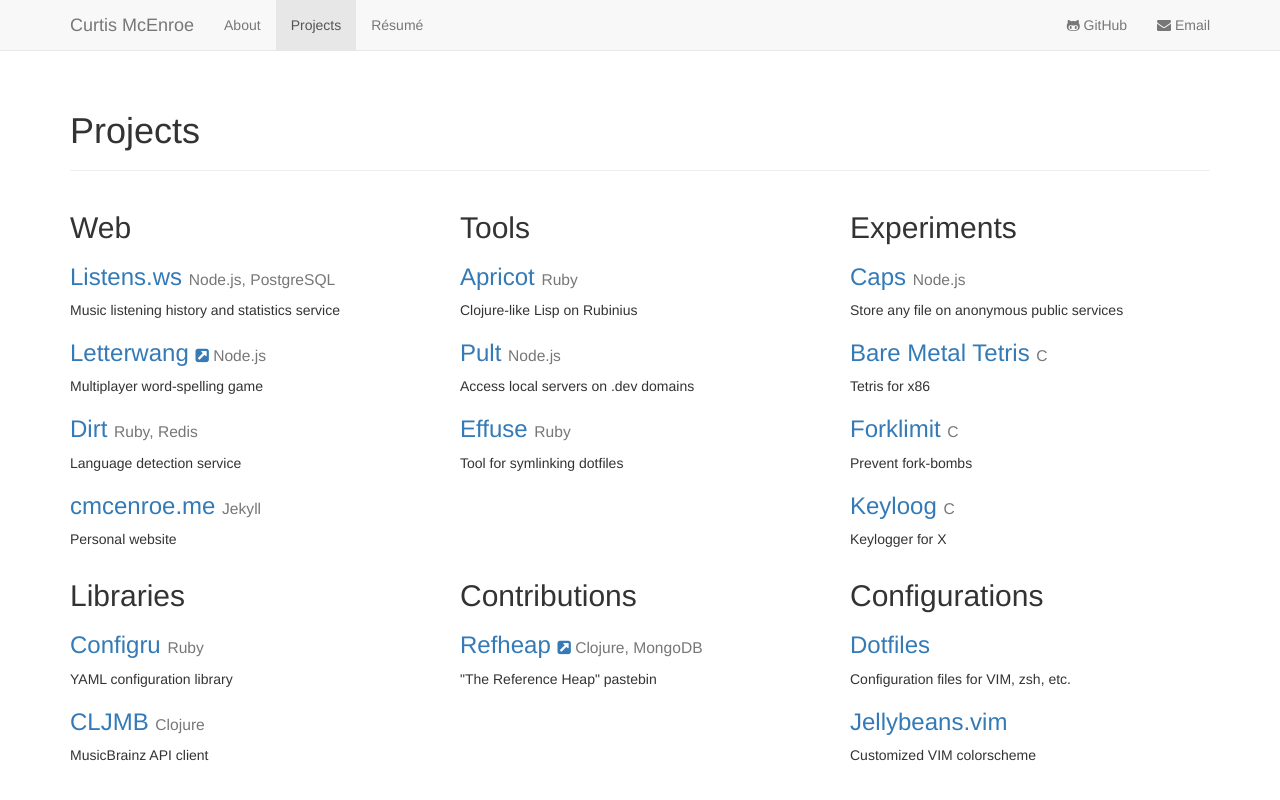
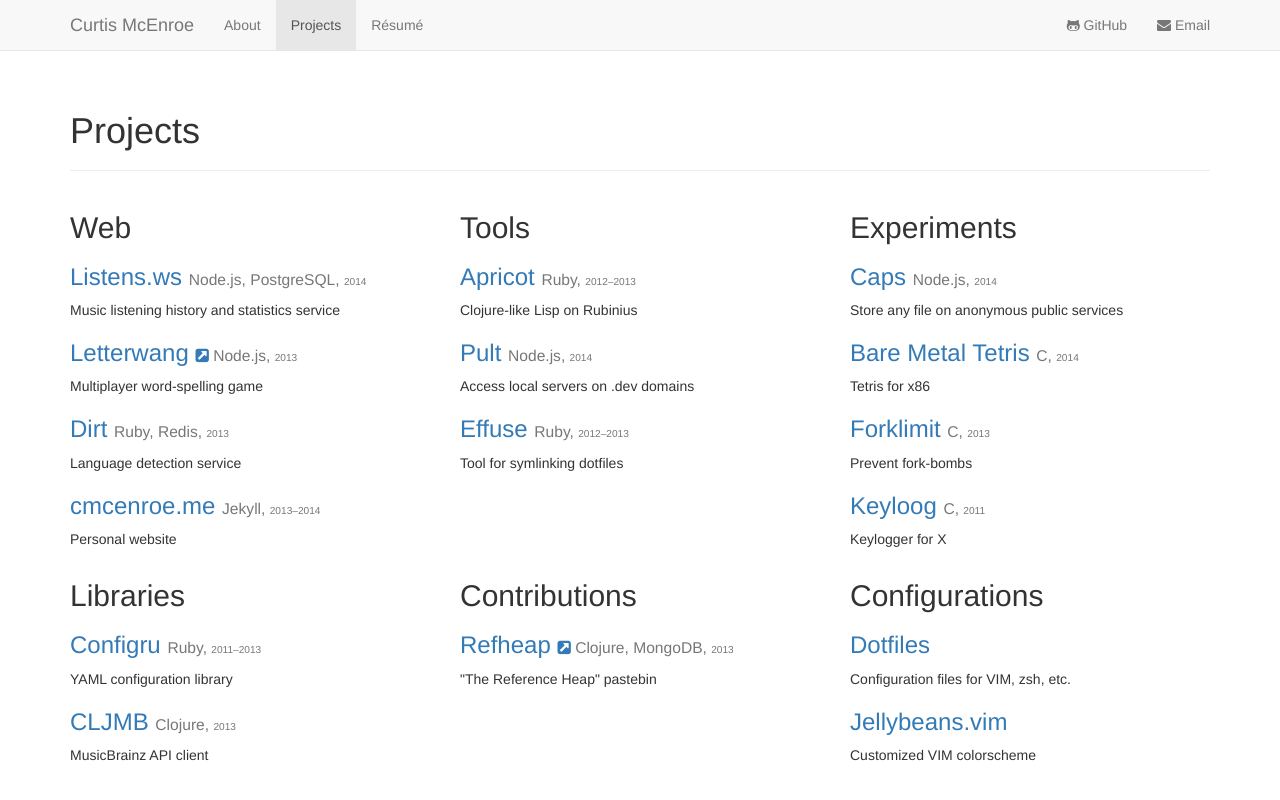
Before and after one commit to causal-agent/programble.github.io, a Jekyll site: the page built from projects.html, in a window 1280 px wide. Shown: the top 800 px of the page. Built offline with Jekyll 4.4.1, drawn with Linux system fonts in a browser that asks for light colours; nearby versions of some CDN libraries.

Commit message:
Add years to projects

```diff
--- a/projects.html
+++ b/projects.html
@@ -14,7 +14,7 @@
 
     <h3>
       <a href="https://github.com/listens-ws">Listens.ws</a>
-      <small>Node.js, PostgreSQL</small>
+      <small>Node.js, PostgreSQL, <small>2014</small></small>
     </h3>
     <p>Music listening history and statistics service</p>
 
@@ -23,19 +23,19 @@
       <small>
         <a href="http://letterwang.pw"><i class="fa fa-external-link-square"></i></a>
       </small>
-      <small>Node.js</small>
+      <small>Node.js, <small>2013</small></small>
     </h3>
     <p>Multiplayer word-spelling game</p>
 
     <h3>
       <a href="https://github.com/programble/dirt">Dirt</a>
-      <small>Ruby, Redis</small>
+      <small>Ruby, Redis, <small>2013</small></small>
     </h3>
     <p>Language detection service</p>
 
     <h3>
       <a href="https://github.com/programble/programble.github.io">cmcenroe.me</a>
-      <small>Jekyll</small>
+      <small>Jekyll, <small>2013–2014</small></small>
     </h3>
     <p>Personal website</p>
   </div>
@@ -45,19 +45,19 @@
 
     <h3>
       <a href="https://github.com/apricot-lang/apricot">Apricot</a>
-      <small>Ruby</small>
+      <small>Ruby, <small>2012–2013</small></small>
     </h3>
     <p>Clojure-like Lisp on Rubinius</p>
 
     <h3>
       <a href="https://github.com/programble/pult">Pult</a>
-      <small>Node.js</small>
+      <small>Node.js, <small>2014</small></small>
     </h3>
     <p>Access local servers on .dev domains</p>
 
     <h3>
       <a href="https://github.com/programble/effuse">Effuse</a>
-      <small>Ruby</small>
+      <small>Ruby, <small>2012–2013</small></small>
     </h3>
     <p>Tool for symlinking dotfiles</p>
   </div>
@@ -69,7 +69,7 @@
 
     <h3>
       <a href="https://github.com/programble/caps">Caps</a>
-      <small>Node.js</small>
+      <small>Node.js, <small>2014</small></small>
     </h3>
     <p>Store any file on anonymous public services</p>
 
@@ -77,19 +77,19 @@
       <a href="https://github.com/programble/bare-metal-tetris">
         Bare Metal Tetris
       </a>
-      <small>C</small>
+      <small>C, <small>2014</small></small>
     </h3>
     <p>Tetris for x86</p>
 
     <h3>
       <a href="https://github.com/programble/forklimit">Forklimit</a>
-      <small>C</small>
+      <small>C, <small>2013</small></small>
     </h3>
     <p>Prevent fork-bombs</p>
 
     <h3>
       <a href="https://github.com/programble/keyloog">Keyloog</a>
-      <small>C</small>
+      <small>C, <small>2011</small></small>
     </h3>
     <p>Keylogger for X</p>
   </div>
@@ -101,13 +101,13 @@
 
     <h3>
       <a href="https://github.com/programble/configru">Configru</a>
-      <small>Ruby</small>
+      <small>Ruby, <small>2011–2013</small></small>
     </h3>
     <p>YAML configuration library</p>
 
     <h3>
       <a href="https://github.com/programble/cljmb">CLJMB</a>
-      <small>Clojure</small>
+      <small>Clojure, <small>2013</small></small>
     </h3>
     <p>MusicBrainz API client</p>
   </div>
@@ -122,7 +122,7 @@
       <small>
         <a href="https://refheap.com"><i class="fa fa-external-link-square"></i></a>
       </small>
-      <small>Clojure, MongoDB</small>
+      <small>Clojure, MongoDB, <small>2013</small></small>
     </h3>
     <p>"The Reference Heap" pastebin</p>
   </div>
```
